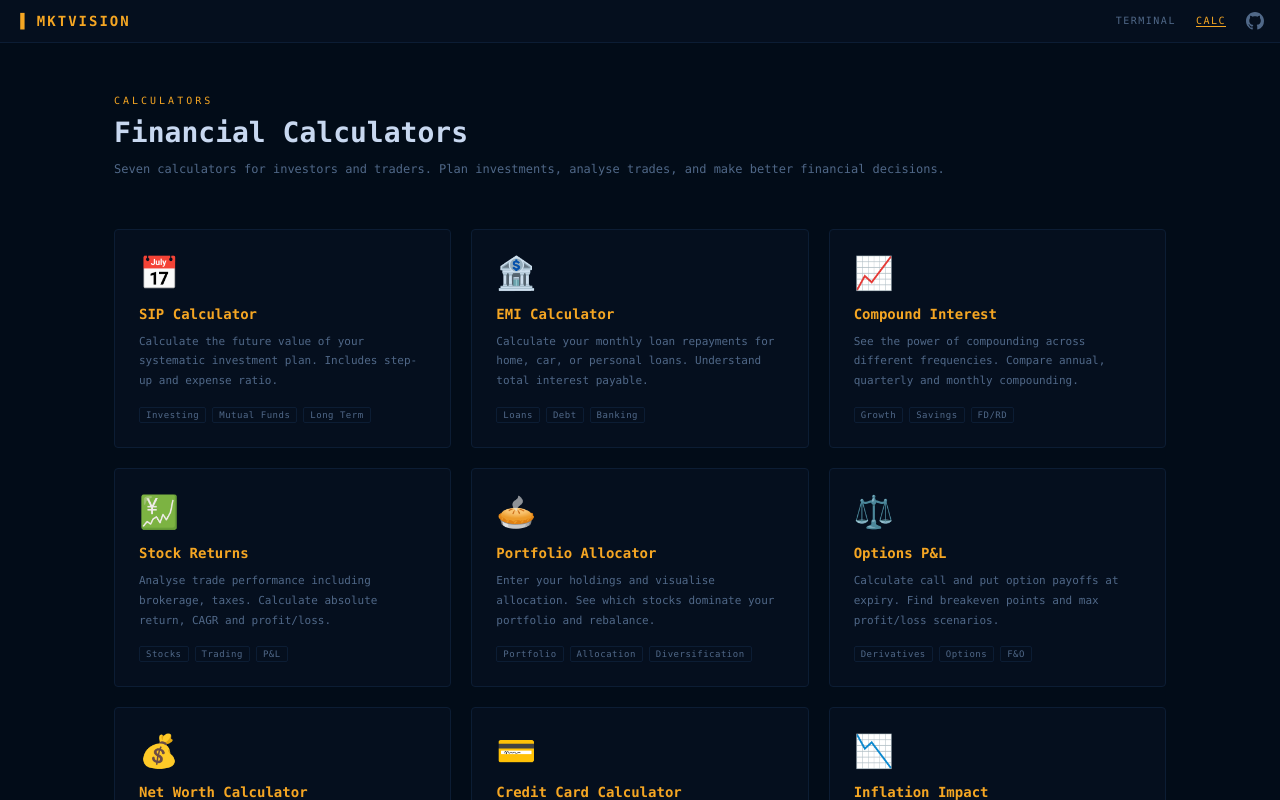
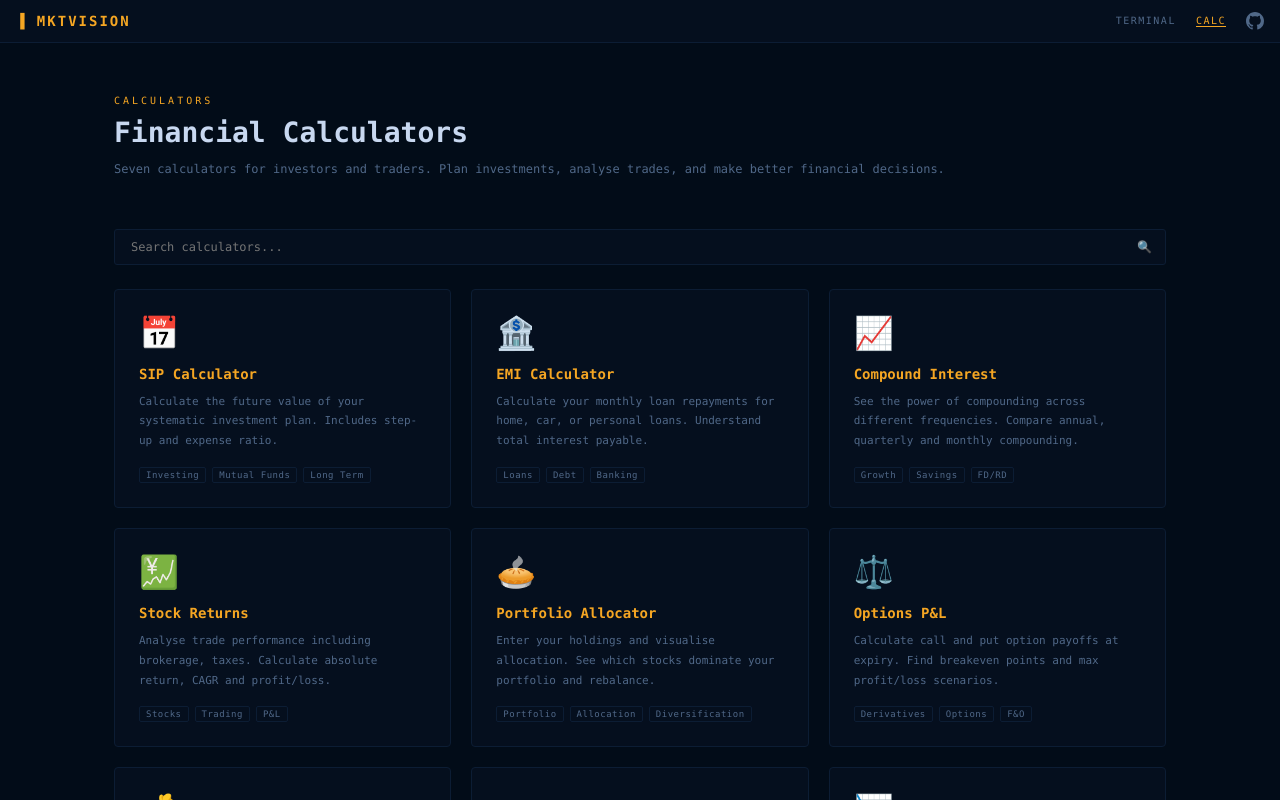
Before and after one commit to evans-0/finance, a React (Vite) app: page /calculators in a window 1280 px wide. Shown: the top 800 px of the page. Built offline with nearby package versions, Linux system fonts and the light colour scheme.

Commit message:
Added search bar to calculator page

```diff
--- a/src/pages/CalculatorsHub.jsx
+++ b/src/pages/CalculatorsHub.jsx
@@ -1,4 +1,5 @@
 import { Link } from 'react-router-dom'
+import { useState } from 'react'
 import Navbar from '../components/Navbar'
 
 const C = {
@@ -88,6 +89,14 @@ const CALCULATORS = [
 ]
 
 export default function CalculatorsHub() {
+  const [query, setQuery] = useState('')
+  const filtered = CALCULATORS.filter(c =>
+    query === '' ||
+    c.name.toLowerCase().includes(query.toLowerCase()) ||
+    c.desc.toLowerCase().includes(query.toLowerCase()) ||
+    c.tags.some(t => t.toLowerCase().includes(query.toLowerCase()))
+  )
+
   return (
     <div style={{ background: C.bg, minHeight: '100vh', fontFamily: MONO, color: C.text }}>
       <Navbar />
@@ -99,8 +108,27 @@ export default function CalculatorsHub() {
             Seven calculators for investors and traders. Plan investments, analyse trades, and make better financial decisions.
           </p>
         </div>
+        {/* Search */}
+        <div style={{ position: 'relative', marginBottom: 24 }}>
+          <input
+            type="text"
+            value={query}
+            onChange={e => setQuery(e.target.value)}
+            placeholder="Search calculators..."
+            style={{ width: '100%', background: C.panel, border: `1px solid ${query ? C.amber : C.border}`, color: C.text, padding: '10px 40px 10px 16px', fontSize: 12, fontFamily: MONO, borderRadius: 3, outline: 'none', boxSizing: 'border-box', transition: 'border-color 0.15s' }}
+          />
+          {query
+            ? <span onClick={() => setQuery('')} style={{ position: 'absolute', right: 14, top: '50%', transform: 'translateY(-50%)', cursor: 'pointer', color: C.textSec, fontSize: 16, lineHeight: 1 }}>×</span>
+            : <span style={{ position: 'absolute', right: 14, top: '50%', transform: 'translateY(-50%)', color: C.textSec, fontSize: 12 }}>🔍</span>
+          }
+        </div>
+        {filtered.length === 0 && (
+          <div style={{ fontSize: 12, color: C.textSec, textAlign: 'center', padding: '40px 0' }}>
+            No calculators found for "{query}"
+          </div>
+        )}
         <div style={{ display: 'grid', gridTemplateColumns: 'repeat(auto-fit, minmax(320px, 1fr))', gap: 20 }}>
-          {CALCULATORS.map(calc => (
+          {filtered.map(calc => (
             <Link key={calc.to} to={calc.to} style={{ textDecoration: 'none' }}>
               <div style={{
                 background: C.panel, border: '1px solid ' + C.border, borderRadius: 4,
```
